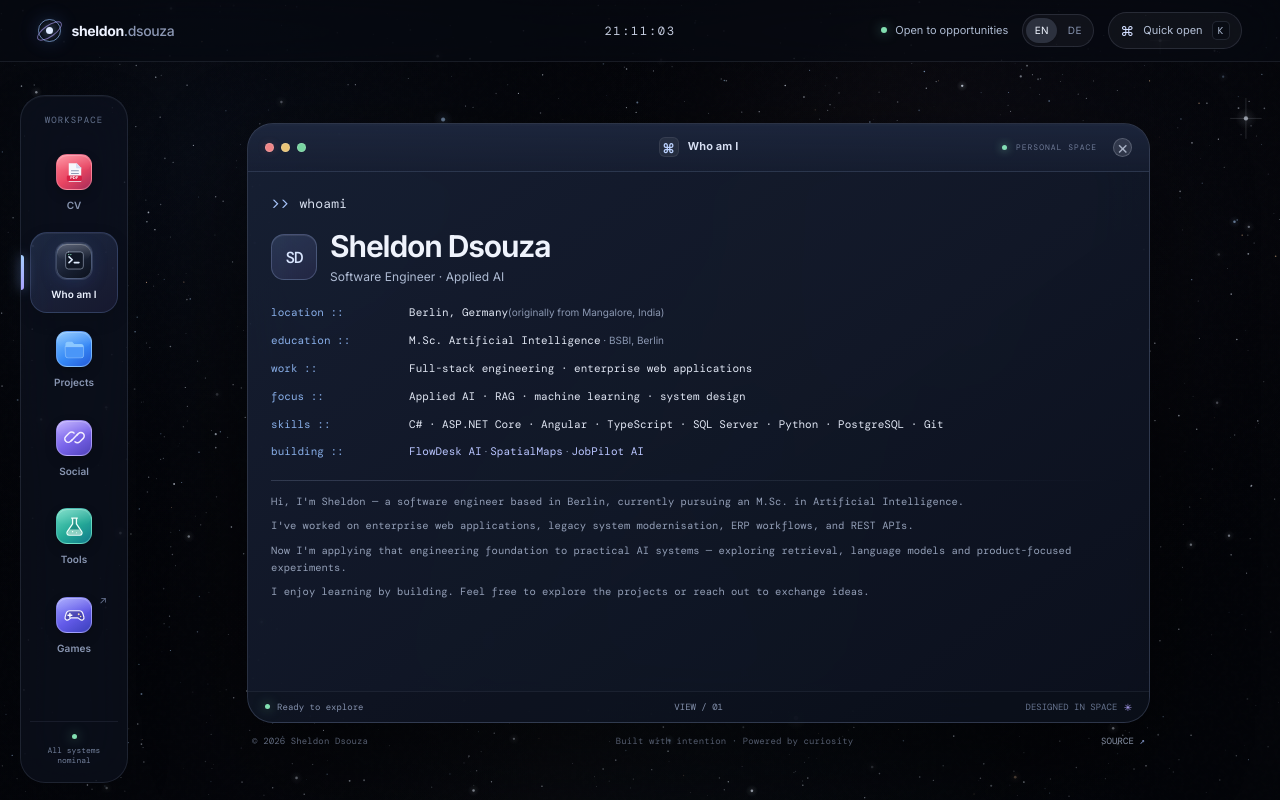
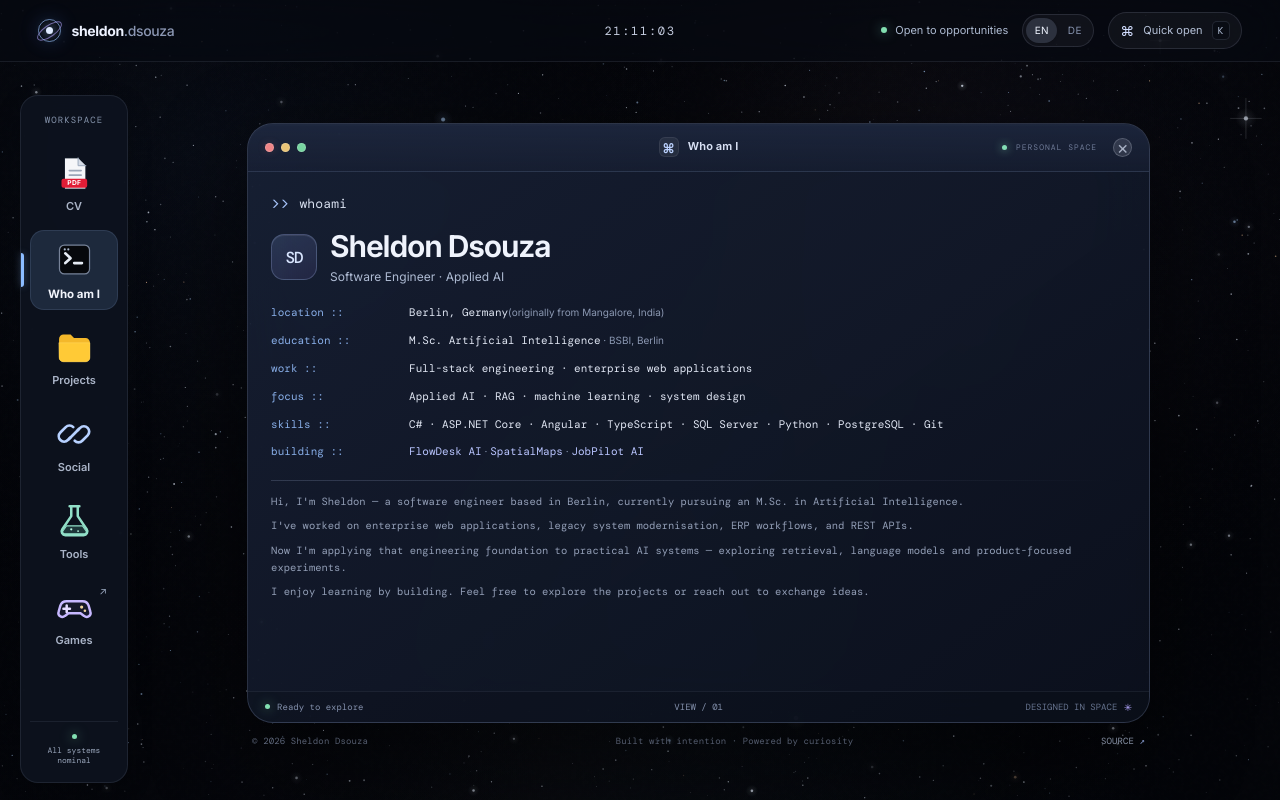
Before and after one commit to sheldon5006/portfolio-, a Flask app: page / in a window 1280 px wide. Run offline with Flask 3, Linux system fonts and the light colour scheme.

Commit message:
Simplify navigation styling for clarity and readability

```diff
--- a/static/css/style.css
+++ b/static/css/style.css
@@ -735,3 +735,130 @@ body{height:100vh;height:100dvh;min-height:0;overflow:hidden}
 @media(prefers-reduced-motion:reduce){
   .rail-icon{transition:none}
 }
+
+
+/* ---------------------------------------------------------
+   Clear, familiar navigation — inspired by classic desktop
+   workspaces rather than glossy mobile app tiles.
+--------------------------------------------------------- */
+.app-rail{
+  border-radius:18px;
+  background:rgba(13,19,30,.94);
+  border:1px solid rgba(188,202,228,.1);
+  box-shadow:0 8px 26px rgba(0,0,0,.16);
+  backdrop-filter:blur(12px);
+  -webkit-backdrop-filter:blur(12px);
+}
+.rail-item{
+  min-height:78px;
+  gap:6px;
+  padding:8px 4px;
+  border-radius:14px;
+  color:#aab4c7;
+  transition:background .16s ease,color .16s ease;
+}
+.rail-item:hover{
+  background:rgba(137,159,196,.10);
+  color:#eef3fc;
+}
+.rail-item.is-active{
+  background:rgba(91,126,177,.22);
+  border-color:rgba(151,177,218,.14);
+  color:#f2f5fc;
+  box-shadow:none;
+}
+.rail-item.is-active:before{
+  left:-10px;
+  top:22px;
+  bottom:22px;
+  width:3px;
+  background:#8cbcff;
+  box-shadow:0 0 7px rgba(140,188,255,.42);
+}
+.rail-icon{
+  width:46px;
+  height:42px;
+  border:0;
+  border-radius:2px;
+  background:transparent!important;
+  box-shadow:none!important;
+  overflow:visible;
+  filter:none!important;
+  transform:none!important;
+  transition:none;
+}
+.rail-icon:before{display:none!important}
+.rail-icon svg{width:39px;height:39px;stroke-width:1.45}
+.rail-item:hover .rail-icon,.rail-item.is-active .rail-icon{
+  box-shadow:none!important;
+}
+.rail-label{
+  color:inherit;
+  font-size:11px;
+  line-height:1.25;
+  font-weight:600;
+  letter-spacing:0;
+  text-align:center;
+}
+.rail-item.is-active .rail-label{font-size:11.5px;font-weight:700}
+.external-mark{color:#9aa8bf}
+
+/* Familiar file and terminal metaphors, without coloured tile containers. */
+.document-icon{color:#fff}
+.document-icon .paper-shape{fill:#f5f6f9;stroke:#111827;stroke-width:.6}
+.document-icon .paper-fold{fill:#d6dce7;stroke:#9ba8bd;stroke-width:.6}
+.document-icon .paper-line{fill:none;stroke:#9ba6b8;stroke-width:1}
+.document-icon .pdf-badge{fill:#e11d36;stroke:none}
+.document-icon .pdf-text{fill:#fff;stroke:none;font:700 4.1px Inter,Arial,sans-serif;letter-spacing:.2px}
+
+.terminal-icon{color:#eef3ff}
+.terminal-icon .terminal-screen{fill:#06080c;stroke:#778399;stroke-width:.75}
+.terminal-icon .terminal-prompt{fill:none;stroke:#e5ebf4;stroke-width:1.6;stroke-linecap:round;stroke-linejoin:round}
+.terminal-icon .terminal-light{fill:#a9b7cc;stroke:none}
+
+/* Folder icons use one clear, familiar yellow rather than app-specific gradients. */
+.folder-icon{color:#ffc52f}
+.folder-icon svg{width:43px;height:39px}
+.folder-icon .folder-back{fill:#f4b82a;stroke:none}
+.folder-icon .folder-front{fill:#ffca36;stroke:rgba(255,221,111,.55);stroke-width:.45}
+
+.social-icon{color:#b7d1ff}
+.social-icon svg{width:36px;height:36px}
+.social-icon svg path{fill:none;stroke:currentColor;stroke-width:1.8;stroke-linecap:round;stroke-linejoin:round}
+
+.tools-icon{color:#8ddcc5}
+.tools-icon .flask-outline{fill:none;stroke:#91dfc7;stroke-width:1.55;stroke-linecap:round;stroke-linejoin:round}
+.tools-icon .flask-liquid{fill:rgba(102,207,177,.2);stroke:#91dfc7;stroke-width:.65}
+.tools-icon .flask-bubble{fill:#b9f4df;stroke:none}
+
+.game-icon{color:#d5c8ff}
+.game-icon .gamepad-body{fill:rgba(140,119,208,.08);stroke:#c7b8ff;stroke-width:1.5;stroke-linejoin:round}
+.game-icon .gamepad-controls{fill:none;stroke:#e5dcff;stroke-width:1.55;stroke-linecap:round}
+.game-icon .gamepad-button{fill:#f0d69e;stroke:none}
+
+.rail-footer{color:#9aa6bb;font-size:8px}
+.rail-caption{color:#8795ad}
+@media(max-width:1080px) and (min-width:761px){
+  .rail-label{font-size:10px}
+}
+@media(max-width:760px){
+  .app-rail{
+    border-radius:17px;
+    background:rgba(13,19,30,.97);
+    box-shadow:0 7px 24px rgba(0,0,0,.28);
+    backdrop-filter:blur(10px);
+  }
+  .rail-item{min-height:57px;gap:3px;padding:4px 2px;border-radius:11px}
+  .rail-icon{width:30px;height:29px}
+  .rail-icon svg{width:27px;height:27px}
+  .folder-icon svg{width:30px;height:27px}
+  .social-icon svg{width:25px;height:25px}
+  .rail-label{font-size:9px;line-height:1.1}
+  .rail-item.is-active .rail-label{font-size:9px}
+}
+@media(max-width:390px){
+  .rail-label{font-size:8px}
+}
+@media(prefers-reduced-motion:reduce){
+  .rail-item{transition:none}
+}
```
